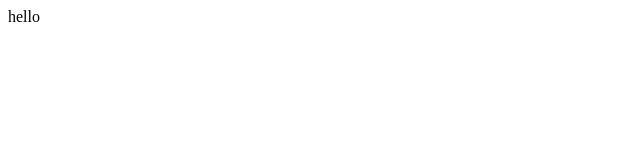
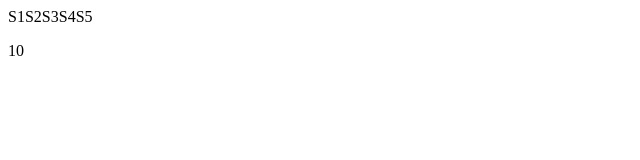
Before and after one commit to sheymantech/usePopcon, a React (Create React App) app: page / in a window 1280 px wide. Shown: the top 160 px of the page, without its empty margins (0-640 px from the left). Built offline with nearby package versions, Linux system fonts and the light colour scheme.

Commit message:
new feature

```diff
--- a/src/StarRating.js
+++ b/src/StarRating.js
@@ -1,3 +1,12 @@
 export default function StarRating() {
-    return <div>hello</div>
+  return (
+    <div>
+      <div>
+        {Array.from({ length: 5 }, (_, i) => (
+          <span>S{1 + i}</span>
+        ))}
+      </div>
+      <p>10</p>
+    </div>
+  );
 }
```
